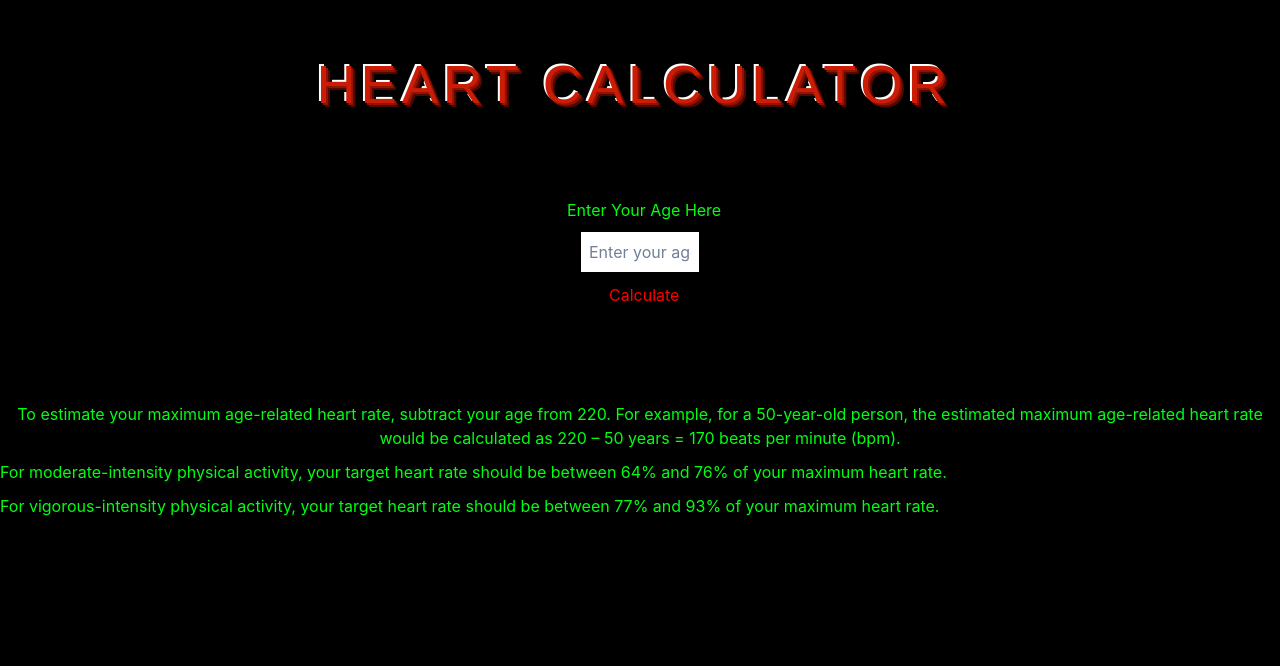
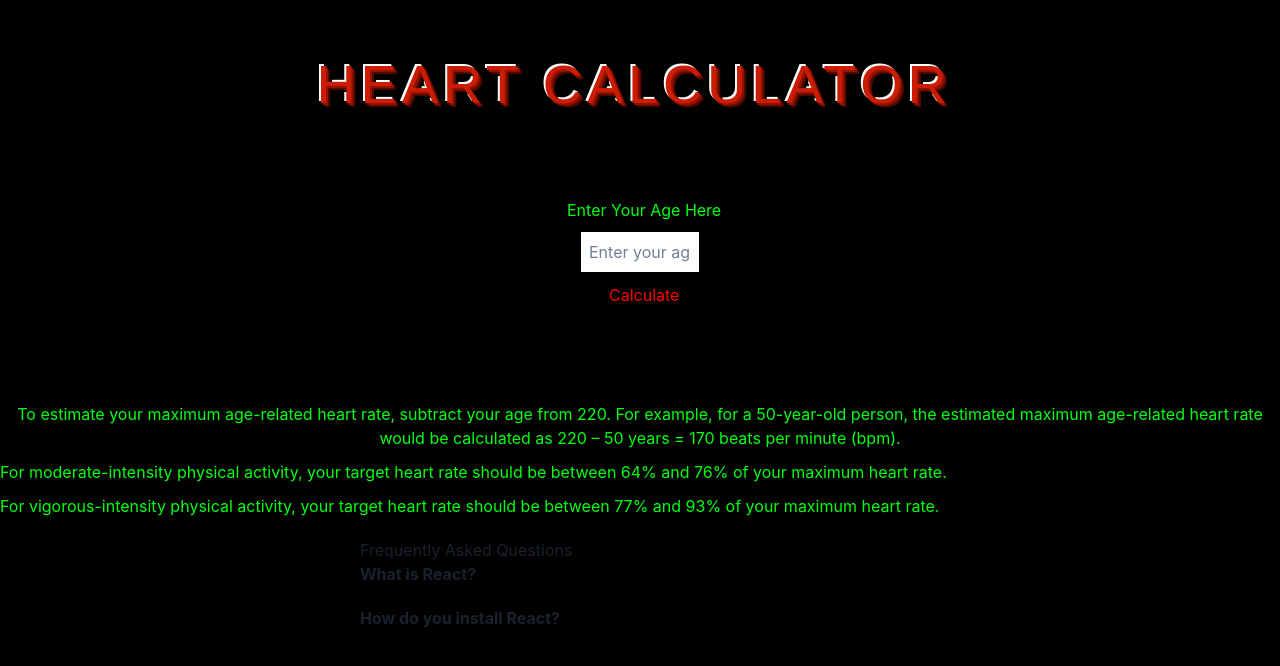
Before and after one commit to Salame1996/heart-rate-web-app, a React (Create React App) app: page / in a window 1280 px wide. Shown: the top 666 px of the page. Built offline with nearby package versions, Linux system fonts and the light colour scheme.

Commit message:
added a FAQ component

```diff
--- a/src/App.js
+++ b/src/App.js
@@ -4,6 +4,9 @@ import { Header } from './components/header/Header';
 import Info from './components/info/Info';
 import { ChakraProvider } from '@chakra-ui/react';
 import theme from './theme'; // Import the theme
+import FAQComponent from './components/faq/Faq';
+
+
 
 function App() {
   return (
@@ -12,6 +15,7 @@ function App() {
         <Header />
         <Age />
         <Info />
+        <FAQComponent/>
       </div>
     </ChakraProvider>
   );
--- /dev/null
+++ b/src/components/faq/FAQComponent.css
@@ -0,0 +1,18 @@
+.faq-container {
+    max-width: 600px;
+    margin: 0 auto;
+    padding: 20px;
+  }
+
+  .faq-item {
+    margin-bottom: 20px;
+  }
+
+  .faq-question {
+    font-weight: bold;
+    cursor: pointer;
+  }
+
+  .faq-answer {
+    margin-top: 10px;
+  }
--- /dev/null
+++ b/src/components/faq/Faq.js
@@ -0,0 +1,46 @@
+import React, { useState } from 'react';
+import './FAQComponent.css'; // Import CSS file for styling
+
+function FAQItem({ question, answer }) {
+  const [isOpen, setIsOpen] = useState(false);
+
+  const toggleOpen = () => {
+    setIsOpen(!isOpen);
+  };
+
+  return (
+    <div className="faq-item">
+      <div className="faq-question" onClick={toggleOpen}>
+        {question}
+      </div>
+      {isOpen && <div className="faq-answer">{answer}</div>}
+    </div>
+  );
+}
+
+function FAQComponent() {
+  const faqData = [
+    {
+      question: 'What is React?',
+      answer: 'React is a JavaScript library for building user interfaces.',
+    },
+    {
+      question: 'How do you install React?',
+      answer: 'You can install React using npm or yarn.',
+    },
+    // Add more FAQ items as needed
+  ];
+
+  return (
+    <div className="faq-container">
+      <h1>Frequently Asked Questions</h1>
+      <div className="faq-list">
+        {faqData.map((faq, index) => (
+          <FAQItem key={index} question={faq.question} answer={faq.answer} />
+        ))}
+      </div>
+    </div>
+  );
+}
+
+export default FAQComponent;
```
